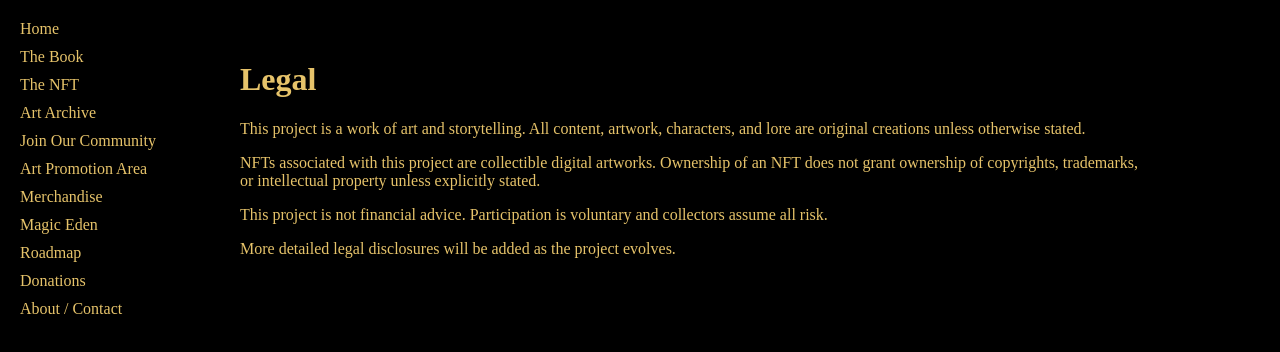
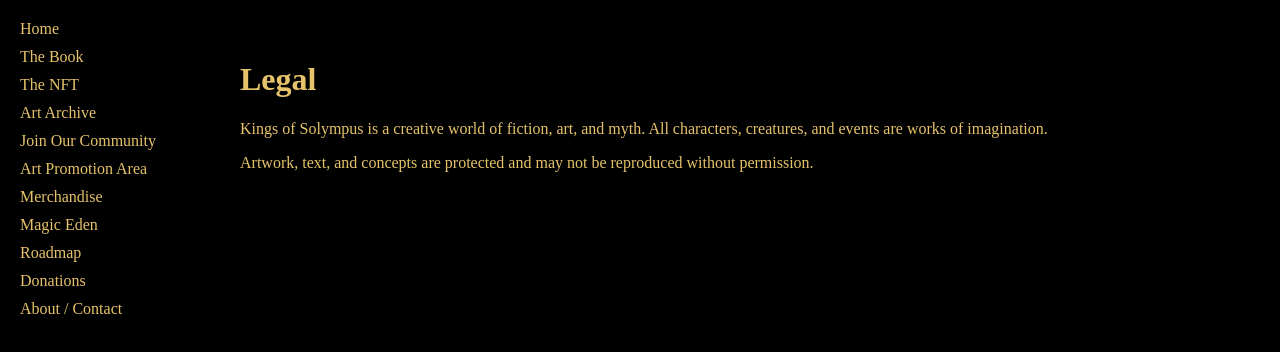
Before and after one commit to vesuvious-king/Kings-of-Solympus-, a Next.js app: page /legal in a window 1280 px wide. Shown: the top 352 px of the page. Built offline with nearby package versions, Linux system fonts and the light colour scheme.

Commit message:
Update page.js

```diff
--- a/app/legal/page.js
+++ b/app/legal/page.js
@@ -1,26 +1,16 @@
-export default function LegalPage() {
+export default function Legal() {
   return (
-    <main style={{ padding: "40px", maxWidth: "900px" }}>
+    <main style={{ padding: "40px", fontFamily: "inherit" }}>
       <h1>Legal</h1>
 
       <p>
-        This project is a work of art and storytelling. All content, artwork,
-        characters, and lore are original creations unless otherwise stated.
+        Kings of Solympus is a creative world of fiction, art, and myth.
+        All characters, creatures, and events are works of imagination.
       </p>
 
       <p>
-        NFTs associated with this project are collectible digital artworks.
-        Ownership of an NFT does not grant ownership of copyrights, trademarks,
-        or intellectual property unless explicitly stated.
-      </p>
-
-      <p>
-        This project is not financial advice. Participation is voluntary and
-        collectors assume all risk.
-      </p>
-
-      <p>
-        More detailed legal disclosures will be added as the project evolves.
+        Artwork, text, and concepts are protected and may not be reproduced
+        without permission.
       </p>
     </main>
   );
```
